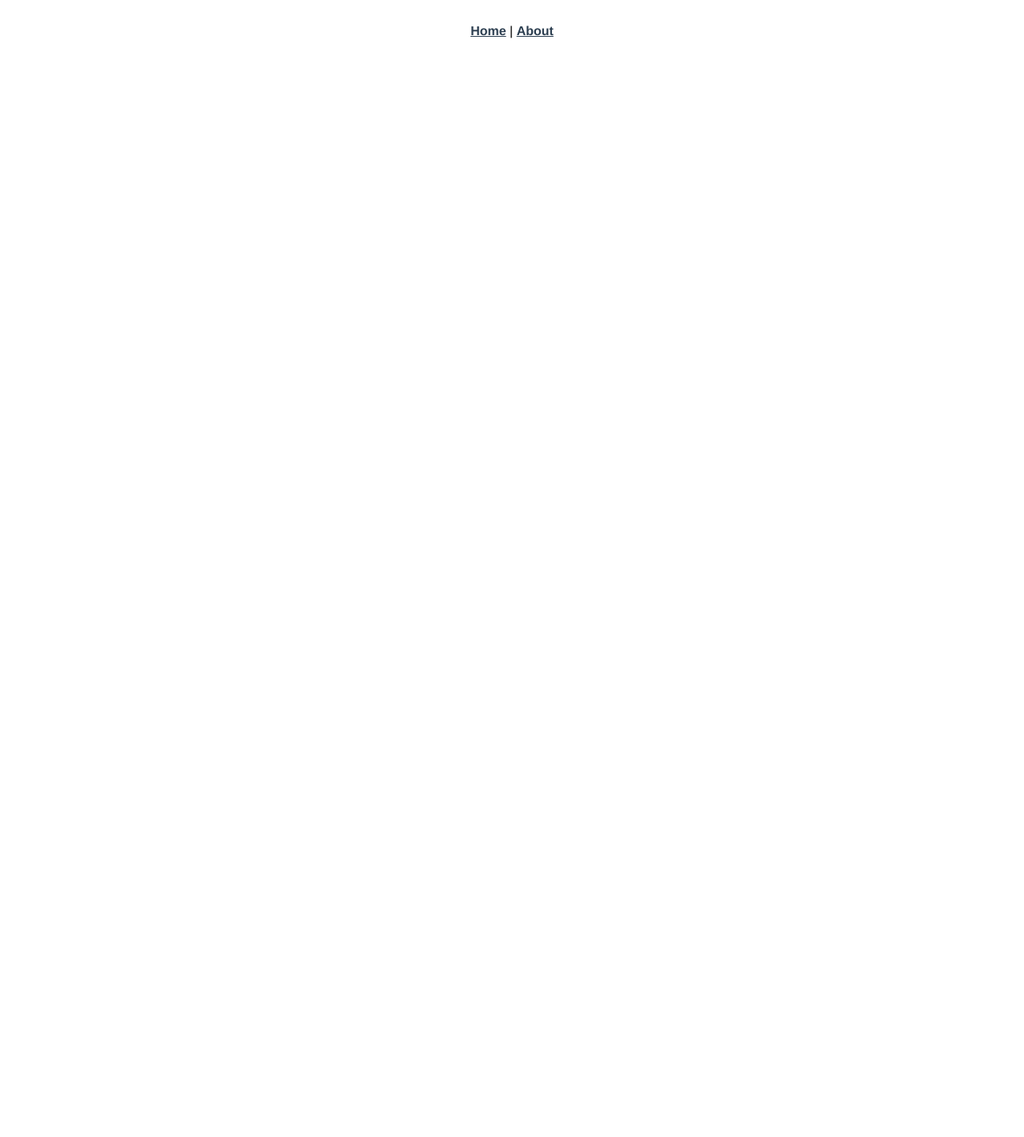
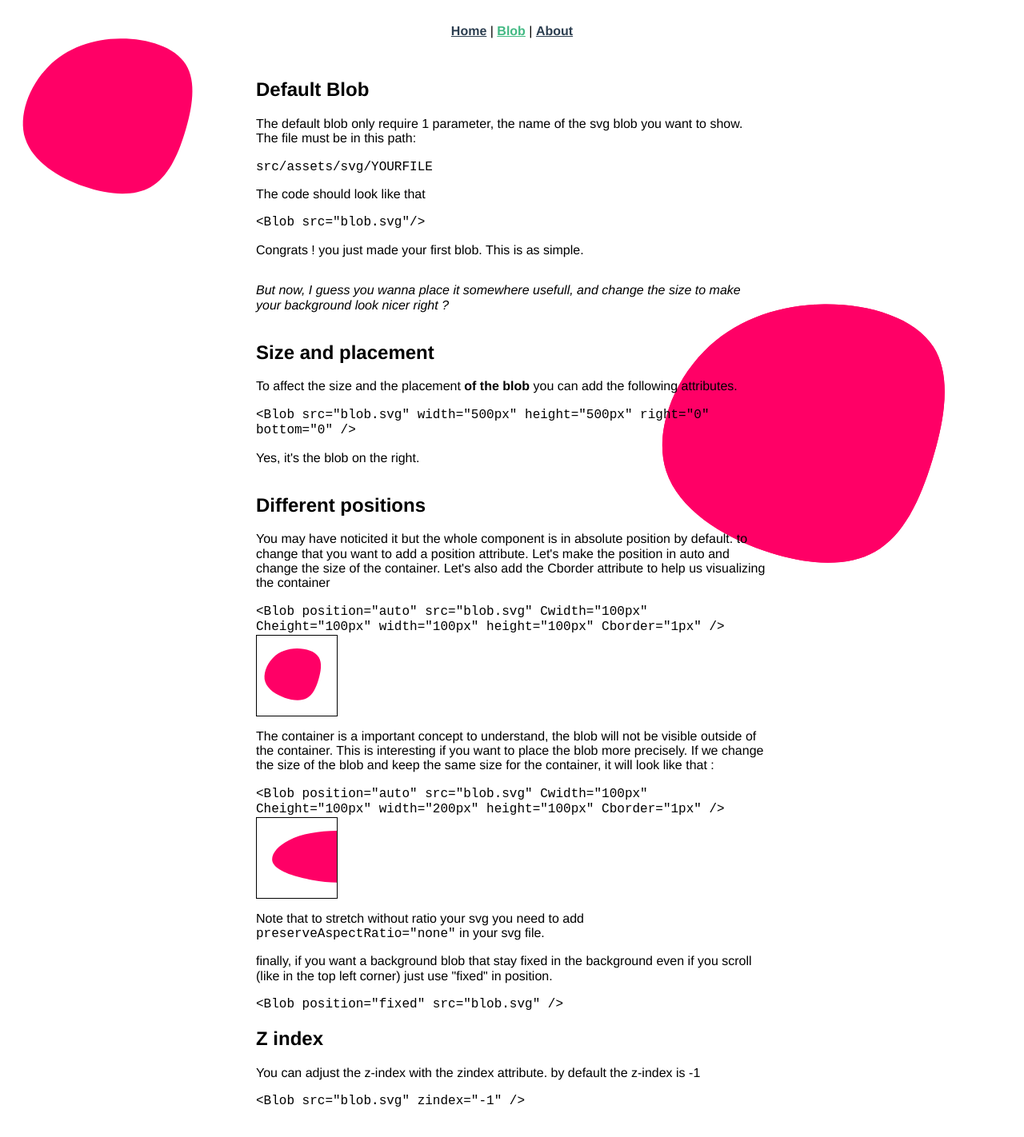
Before and after one commit to Heargo/VueTemplate, a Vue app: page /#/blob in a window 1280 px wide. Before the commit this address had no page. Shown: the top 1422 px of the page at 80% size. Before the commit the page ends 800 px from the top, so only its background shows below. Built offline with nearby package versions, Linux system fonts and the light colour scheme.

Commit message:
ajout blob

```diff
--- /dev/null
+++ b/src/components/Blob.vue
@@ -0,0 +1,110 @@
+<template >
+    <div :style="cssProps" class="blobContainer">
+        <img :src="require(`@/assets/svg/${src}`)" alt="img">
+    </div>
+</template>
+<script>
+export default {
+    name: 'Blob',
+    props: {
+        position:{
+            type: String,
+            default: 'absolute'
+        },
+        Cheight:{
+            type: String,
+            default: '100vh'
+        },
+        Cwidth:{
+            type: String,
+            default: '100vw'
+        },
+        height:{
+            type: String,
+            default: '300px'
+        },
+        width:{
+            type: String,
+            default: '300px'
+        },
+        top:{
+            type: String,
+            default: 'auto'
+        },
+        bottom:{
+            type: String,
+            default: 'auto'
+        },
+        left:{
+            type: String,
+            default: 'auto'
+        },
+        right:{
+            type: String,
+            default: 'auto'
+        },
+        zindex:{
+            type: String,
+            default: '-1'
+        },
+        src:{
+            type: String,
+            required: true,
+        },
+        Cborder:{
+            type: String,
+            default: '0'
+        },
+    },
+    computed: {
+        cssProps() {
+            var blobPos;
+            if(this.position=="auto"){
+                blobPos="auto";
+            }else{
+                blobPos="absolute";
+            }
+        return {
+            '--position': this.position,
+            '--top': this.top,
+            '--bottom': this.bottom,
+            '--left': this.left,
+            '--right': this.right,
+            '--height':this.height,
+            '--width':this.width,
+            '--zindex':this.zindex,
+            '--Cwidth':this.Cwidth,
+            '--Cheight':this.Cheight,
+            '--Cborder':this.Cborder,
+            '--positionBlob':blobPos
+        }
+        }
+    }
+}
+</script>
+<style lang="scss">
+
+    .blobContainer{
+        position: var(--position);
+        top: 0;
+        right: 0;
+        width: var(--Cwidth);
+        height: var(--Cheight);
+        overflow: hidden;
+        z-index: var(--zindex);
+        border: var(--Cborder) solid black;
+        //background-color: aliceblue;
+        img{
+            position: var(--positionBlob);
+            width:var(--width);
+            height:var(--height);
+            top: var(--top);
+            bottom: var(--bottom);
+            left: var(--left);
+            right: var(--right);
+
+
+        }
+    }
+
+</style>
--- a/src/components/HelloWorld.vue
+++ b/src/components/HelloWorld.vue
@@ -7,20 +7,6 @@
         <li>Nav component</li>
       </ul>
       <a href="https://cli.vuejs.org" target="_blank" rel="noopener">vue-cli documentation</a>
-    <h3>Installed CLI Plugins</h3>
-    <ul>
-      <li><a href="https://github.com/vuejs/vue-cli/tree/dev/packages/%40vue/cli-plugin-babel" target="_blank" rel="noopener">babel</a></li>
-      <li><a href="https://github.com/vuejs/vue-cli/tree/dev/packages/%40vue/cli-plugin-router" target="_blank" rel="noopener">router</a></li>
-      <li><a href="https://github.com/vuejs/vue-cli/tree/dev/packages/%40vue/cli-plugin-eslint" target="_blank" rel="noopener">eslint</a></li>
-    </ul>
-    <h3>Essential Links</h3>
-    <ul>
-      <li><a href="https://vuejs.org" target="_blank" rel="noopener">Core Docs</a></li>
-      <li><a href="https://forum.vuejs.org" target="_blank" rel="noopener">Forum</a></li>
-      <li><a href="https://chat.vuejs.org" target="_blank" rel="noopener">Community Chat</a></li>
-      <li><a href="https://twitter.com/vuejs" target="_blank" rel="noopener">Twitter</a></li>
-      <li><a href="https://news.vuejs.org" target="_blank" rel="noopener">News</a></li>
-    </ul>
     <h3>Ecosystem</h3>
     <ul>
       <li><a href="https://router.vuejs.org" target="_blank" rel="noopener">vue-router</a></li>
--- a/src/components/Nav.vue
+++ b/src/components/Nav.vue
@@ -1,6 +1,7 @@
 <template>
     <div id="nav">
         <router-link to="/">Home</router-link> |
+        <router-link to="/blob">Blob</router-link> |
         <router-link to="/about">About</router-link>
   </div>
 </template>
--- a/src/router/index.js
+++ b/src/router/index.js
@@ -10,10 +10,12 @@ const routes = [
   {
     path: '/about',
     name: 'About',
-    // route level code-splitting
-    // this generates a separate chunk (about.[hash].js) for this route
-    // which is lazy-loaded when the route is visited.
-    component: () => import(/* webpackChunkName: "about" */ '@/views/About.vue')
+    component: () => import('@/views/About.vue')
+  },
+  {
+    path: '/blob',
+    name: 'Blob',
+    component: () => import('@/views/BlobTutorial.vue')
   }
 ]
 
--- /dev/null
+++ b/src/views/BlobTutorial.vue
@@ -0,0 +1,130 @@
+<template>
+    <div>
+        <div class="informations">
+            <article>
+                <h2>Default Blob</h2>
+                <p>The default blob only require 1 parameter, the name of the svg blob you want to show. The file must be in this path:</p>
+                <code class="prettyprint"> src/assets/svg/YOURFILE </code>
+                <p>The code should look like that</p>
+                <code class="prettyprint">&lt;Blob src="blob.svg"/&gt;</code>
+                <p>Congrats ! you just made your first blob. This is as simple.</p>
+            </article>
+            <p>But now, I guess you wanna place it somewhere usefull, and change the size to make your background look nicer right ?</p>
+            <article>
+                <h2>Size and placement</h2>
+                <p>To affect the size and the placement <b>of the blob</b> you can add the following attributes.</p>
+                <code class="prettyprint">
+                    &lt;Blob
+                        src="blob.svg"
+                        width="500px" height="500px" right="0" bottom="0"
+                        /&gt;
+                </code>
+                <Blob
+                src="blob.svg"
+                width="500px" height="500px" right="0" bottom="0"
+                />
+                <p>Yes, it's the blob on the right.</p>
+            </article>
+            <article>
+                <h2>Different positions</h2>
+                <p>You may have noticited it but the whole component is in absolute position by default. to change that you want to add a position attribute.
+                Let's make the position in auto and change the size of the container. Let's also add the Cborder attribute to help us visualizing the container</p>
+                <code class="prettyprint">
+                    &lt;Blob
+                        position="auto" src="blob.svg"
+                        Cwidth="100px" Cheight="100px"
+                        width="100px" height="100px"
+                        Cborder="1px"
+                        /&gt;
+                </code>
+                <Blob
+                position="auto" src="blob.svg"
+                Cwidth="100px" Cheight="100px"
+                width="100px" height="100px"
+                Cborder="1px"
+                />
+                <p>The container is a important concept to understand, the blob will not be visible outside of the container. This is interesting if you want to place the blob more precisely.
+                    If we change the size of the blob and keep the same size for the container, it will look like that :</p>
+                <code class="prettyprint">
+                    &lt;Blob
+                        position="auto" src="blob.svg"
+                        Cwidth="100px" Cheight="100px"
+                        width="200px" height="100px"
+                        Cborder="1px"
+                        /&gt;
+                </code>
+                <Blob
+                position="auto" src="blob.svg"
+                Cwidth="100px" Cheight="100px"
+                width="200px" height="100px"
+                Cborder="1px"
+                />
+                <p>Note that to stretch without ratio your svg you need to add <code>preserveAspectRatio="none"</code> in your svg file.</p>
+
+                <Blob
+                position="fixed" src="blob.svg"
+                />
+                <p>finally, if you want a background blob that stay fixed in the background even if you scroll (like in the top left corner) just use "fixed" in position.</p>
+                <code class="prettyprint">
+                    &lt;Blob
+                        position="fixed" src="blob.svg"
+                        /&gt;
+                </code>
+            </article>
+            <article>
+                <h2>Z index</h2>
+                <p>You can adjust the z-index with the zindex attribute. by default the z-index is -1</p>
+                <code class="prettyprint">
+                    &lt;Blob
+                        src="blob.svg"
+                        zindex="-1"
+                        /&gt;
+                </code>
+                <Blob
+                src="blob.svg"
+                width="500px" height="500px" right="0" bottom="0"
+                />
+            </article>
+        </div>
+    </div>
+
+</template>
+
+<script>
+import Blob from '@/components/Blob.vue'
+export default {
+    components:{
+        Blob
+    },
+    mounted() {
+        let externalScript = document.createElement('script')
+        externalScript.setAttribute('src', 'https://cdn.jsdelivr.net/gh/google/code-prettify@master/loader/run_prettify.js')
+        document.head.appendChild(externalScript)
+  },
+}
+</script>
+<style lang="scss">
+.informations{
+    display: flex;
+    justify-content: center;
+    flex-direction: column;
+    align-items: center;
+    margin-bottom: 50px;
+    article{
+        text-align: left;
+        width:50%;
+        p{
+            width: 100%;
+            font-style: normal;
+        }
+
+    }
+    p{
+        text-align: left;
+        width:50%;
+        font-style: italic;
+    }
+
+}
+
+</style>
```
Also changed, not shown: src/assets/svg/blob.svg (added), 1 other file (tests, documents, lock files or other folders).
